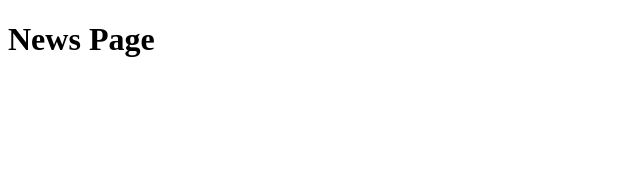
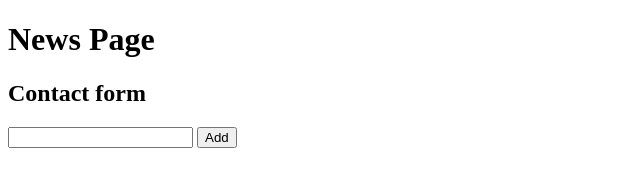
Before and after one commit to Azhar-Qadri/all-about-git, a plain HTML site: page about.html in a window 1280 px wide. Shown: the whole page, without its empty margins (0-640 px from the left). Drawn offline with Linux system fonts and the light colour scheme.

```diff
--- a/about.html
+++ b/about.html
@@ -8,5 +8,10 @@
 </head>
 <body>
     <h1>News Page</h1>
+    <form action="" method="post">
+        <h2>Contact form</h2>
+        <input type="text" name="name">
+        <button>Add</button>
+    </form>
 </body>
 </html>
```
Also changed, not shown: contact.html (+1 -0 lines), index.html (+5 -0 lines).
